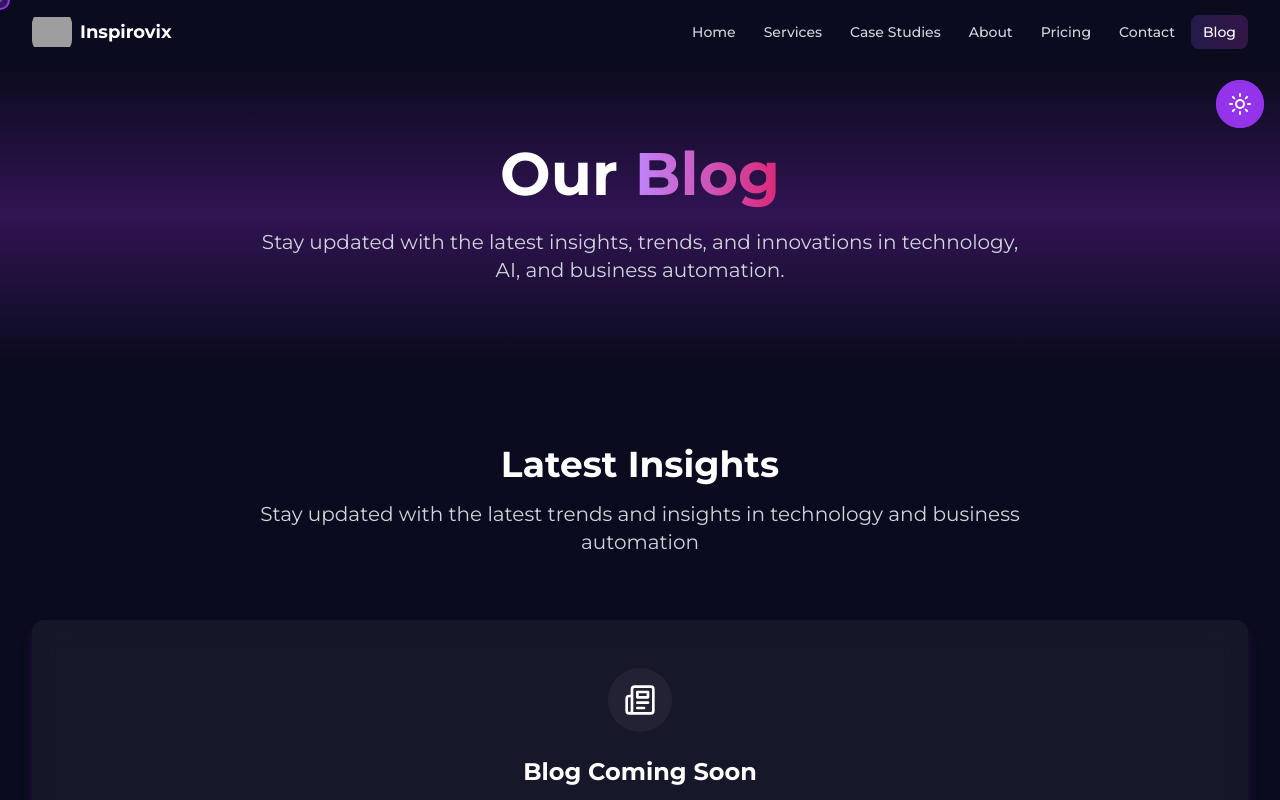
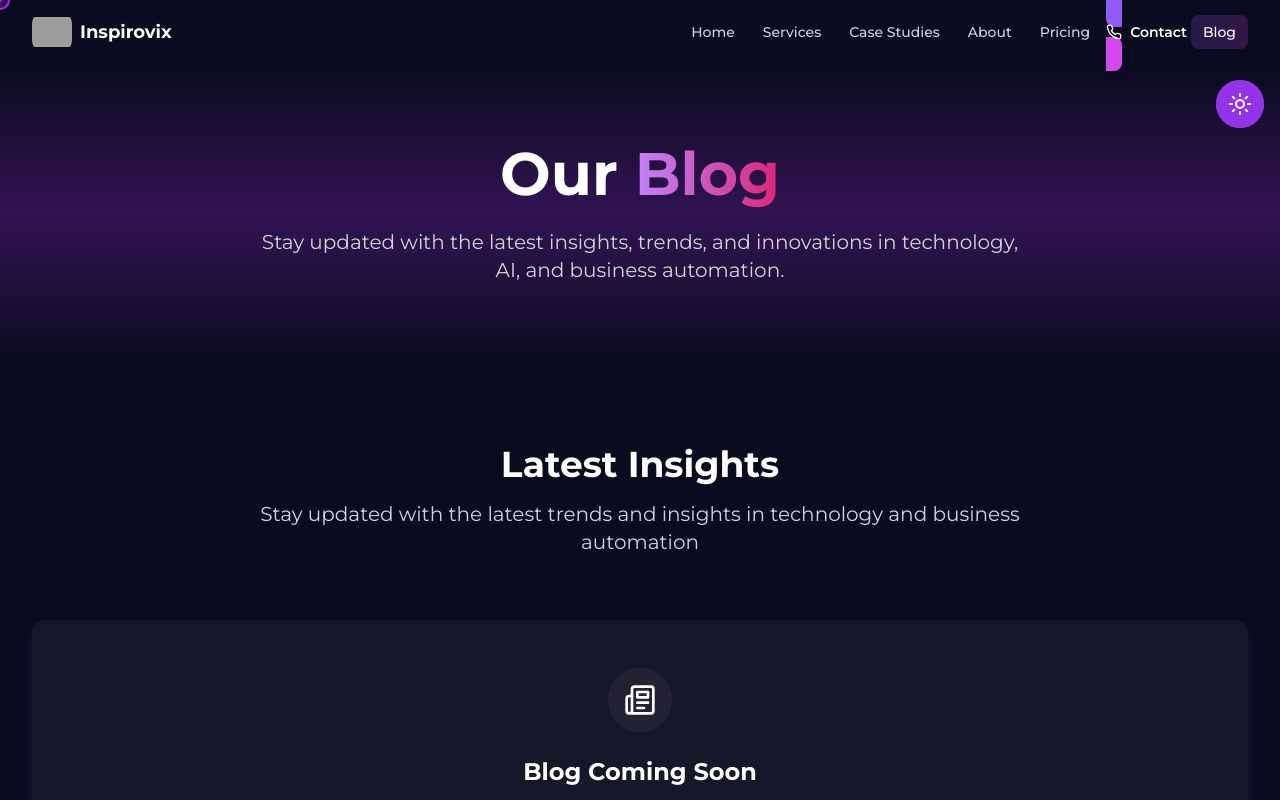
Before and after one commit to mahad002/inspirovix, a React (Vite) app: page /blog in a window 1280 px wide. Shown: the top 800 px of the page. Built offline with nearby package versions, Linux system fonts and the light colour scheme; grey boxes are pictures that could not be loaded.

Commit message:
Updated Navbar.tsx

```diff
--- a/src/components/Navbar.tsx
+++ b/src/components/Navbar.tsx
@@ -59,6 +59,8 @@ const Navbar = React.memo(() => {
             <nav className="hidden lg:flex items-center space-x-1">
               {menuItems.map((item) => {
                 const isActive = isActivePage(item.href);
+                const isContactButton = item.label === 'Contact';
+
                 return (
                   <motion.div
                     key={item.href}
@@ -66,6 +68,22 @@ const Navbar = React.memo(() => {
                     whileHover={{ scale: 1.05 }}
                     whileTap={{ scale: 0.95 }}
                   >
+                    {isContactButton ? (
+                      <Link
+                        to={item.href}
+                        className={`relative px-4 py-2 rounded-lg text-sm font-semibold transition-all duration-300 ${
+                          isActive
+                            ? 'bg-gradient-to-r from-violet-600 to-fuchsia-600 text-white shadow-lg shadow-violet-500/30'
+                            : 'bg-gradient-to-r from-violet-500 to-fuchsia-500 text-white hover:from-violet-600 hover:to-fuchsia-600 shadow-md hover:shadow-lg hover:shadow-violet-500/30'
+                        } transform hover:scale-105`}
+                      >
+                        <span className="relative z-10 flex items-center gap-2">
+                          <item.icon className="w-4 h-4" />
+                          {item.label}
+                        </span>
+                        <div className="absolute inset-0 bg-gradient-to-r from-violet-400/20 to-fuchsia-400/20 rounded-lg opacity-0 hover:opacity-100 transition-opacity" />
+                      </Link>
+                    ) : (
                       <Link
                         to={item.href}
                         className={`relative px-3 py-2 rounded-lg text-sm font-medium transition-colors ${
@@ -82,6 +100,7 @@ const Navbar = React.memo(() => {
                           />
                         )}
                       </Link>
+                    )}
                   </motion.div>
                 );
               })}
@@ -151,6 +170,8 @@ const Navbar = React.memo(() => {
                 <nav className="space-y-4">
                   {menuItems.map((item, index) => {
                     const isActive = isActivePage(item.href);
+                    const isContactButton = item.label === 'Contact';
+
                     return (
                       <motion.div
                         key={item.href}
@@ -158,6 +179,24 @@ const Navbar = React.memo(() => {
                         animate={{ x: 0, opacity: 1 }}
                         transition={{ delay: index * 0.1 }}
                       >
+                        {isContactButton ? (
+                          <Link
+                            to={item.href}
+                            onClick={() => setIsOpen(false)}
+                            className={`flex items-center gap-3 p-3 rounded-lg group relative overflow-hidden ${
+                              isActive
+                                ? 'bg-gradient-to-r from-violet-600 to-fuchsia-600 text-white shadow-lg'
+                                : 'bg-gradient-to-r from-violet-500 to-fuchsia-500 text-white hover:from-violet-600 hover:to-fuchsia-600 shadow-md'
+                            } transform transition-all duration-300`}
+                          >
+                            <div className="w-8 h-8 sm:w-10 sm:h-10 rounded-lg flex items-center justify-center bg-white/20 backdrop-blur-sm">
+                              <item.icon className="w-4 h-4 sm:w-5 sm:h-5 text-white" />
+                            </div>
+                            <span className="font-semibold text-sm sm:text-base">{item.label}</span>
+                            <ChevronRight className="w-5 h-5 ml-auto text-white/80" />
+                            <div className="absolute inset-0 bg-gradient-to-r from-white/10 to-white/5 opacity-0 group-hover:opacity-100 transition-opacity duration-200" />
+                          </Link>
+                        ) : (
                           <Link
                             to={item.href}
                             onClick={() => setIsOpen(false)}
@@ -176,6 +215,7 @@ const Navbar = React.memo(() => {
                             }`} />
                             <div className="absolute inset-0 bg-gradient-to-r from-violet-500/10 to-fuchsia-500/10 opacity-0 group-hover:opacity-100 transition-opacity duration-200" />
                           </Link>
+                        )}
                       </motion.div>
                     );
                   })}
```
Lines whose indentation alone changed are shown as unchanged.
